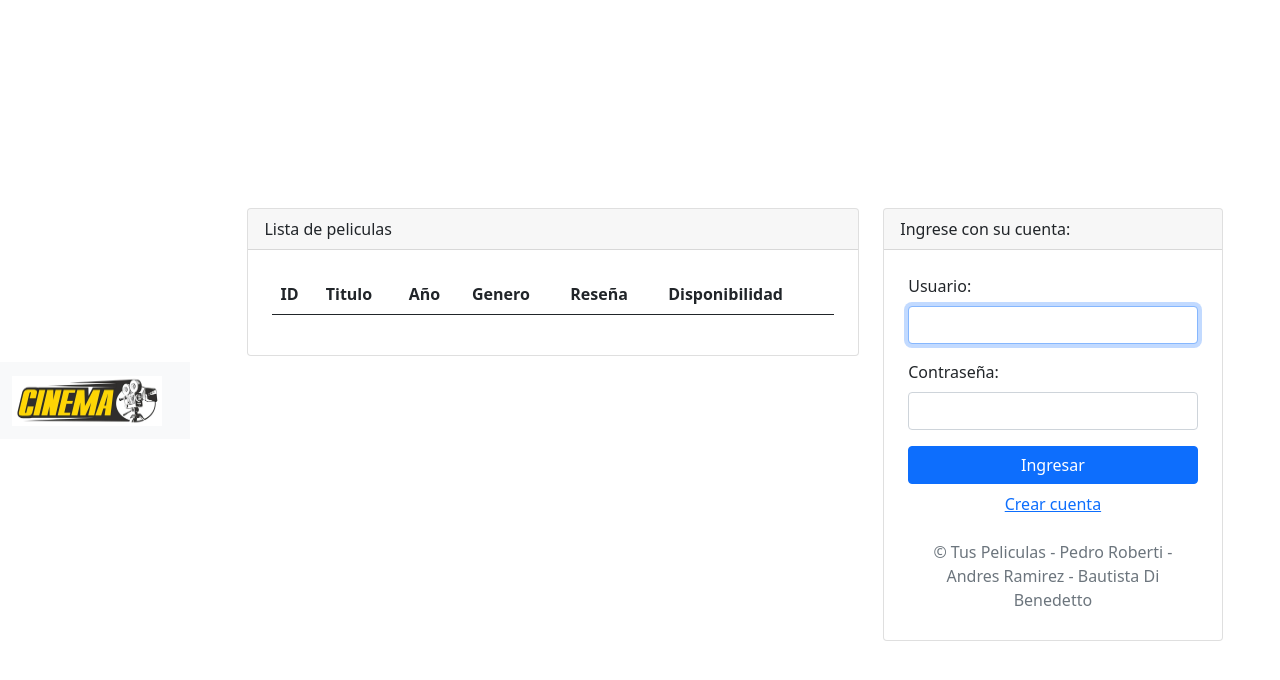
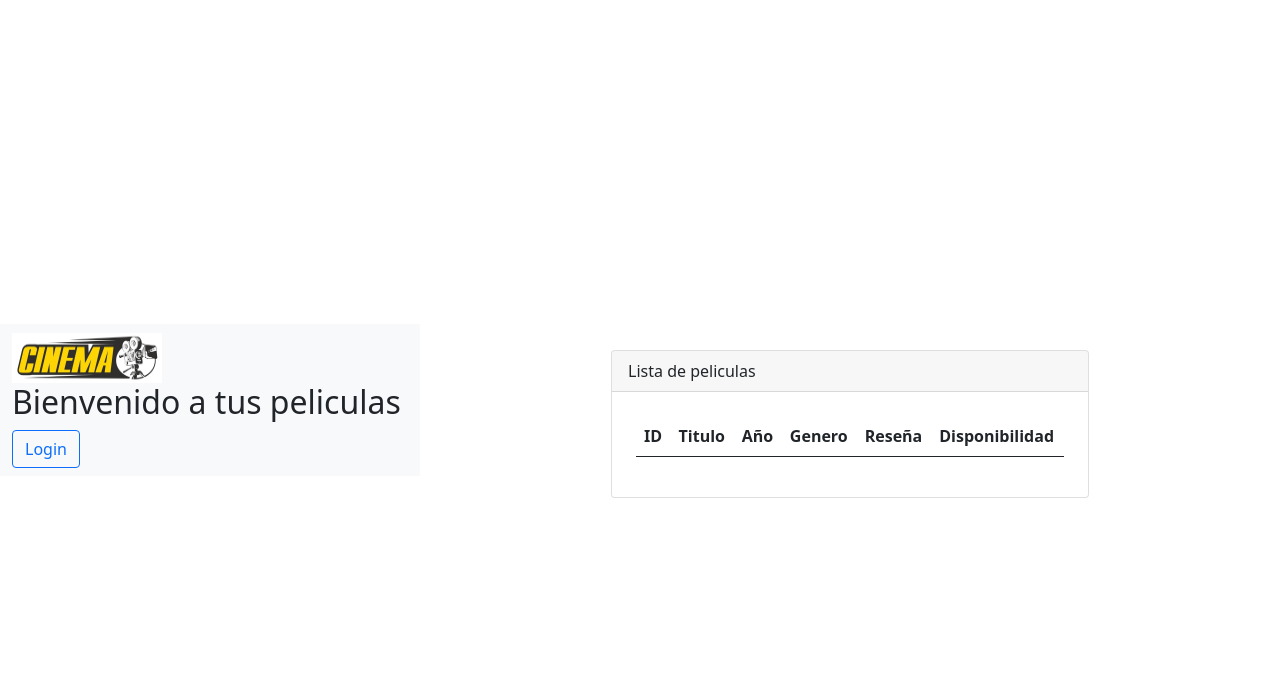
Before and after one commit to PedroRoberti1/Trabajo-practico, a PHP site: page / in a window 1280 px wide. Shown: the top 680 px of the page. Run offline with PHP 8.4, Linux system fonts and the light colour scheme; lists and menus that the app fills with data are empty.

Commit message:
modificamos el index en base a lo solicitado

```diff
--- a/index.php
+++ b/index.php
@@ -13,9 +13,12 @@
 <body>
 <nav class="navbar navbar-light bg-light">
   <div class="container-fluid">
-    <a class="navbar-brand" href="#">
-    <img src="./assets/brand/logo.jpg" alt="" width="150" height="50" class="d-inline-block align-text-top">
+    <a class="navbar-center" href="#">
+      <img src="./assets/brand/logo.jpg" alt="" width="150" height="50" class="d-inline-block align-text-top ">
     </a>
+    <h2>Bienvenido a tus peliculas</h2>
+    <button type="button" class="btn btn-outline-primary">Login</button>
+
   </div>
 </nav>
     <div class="container mt-5">
@@ -45,31 +48,5 @@
                     </div>
                 </div>
             </div>
-            <div class="col-md-4">
-                <div class="card">
-                    <div class="card-header">
-                        Ingrese con su cuenta:
-                    </div>
-                    <form class="p-4" method="POST" action="">
-                        <div class="mb-3">
-                            <label class="form-label">Usuario: </label>
-                            <input type="text" class="form-control" name="" autofocus required maxlength="40">
-                        </div>
-                        <div class="mb-3">
-                            <label class="form-label">Contraseña: </label>
-                            <input type="text" class="form-control" name="" autofocus required maxlength="10">
-                        </div>
-                        <div class="d-grid gap-2 text-center">
-                            <input type="hidden" name="oculto" value="1">
-                            <input type="submit" class="btn btn-primary" value="Ingresar">
-                            <a href="create.php">Crear cuenta</a>
-                            <p class="mt-3 mb-1 text-muted">&copy; Tus Peliculas - Pedro Roberti - Andres Ramirez - Bautista Di Benedetto</p>
-                        </div>
-                    </form>
-                </div>
-            </div>
-        </div>
-    </div>
-</body>
 
 </html>
```
